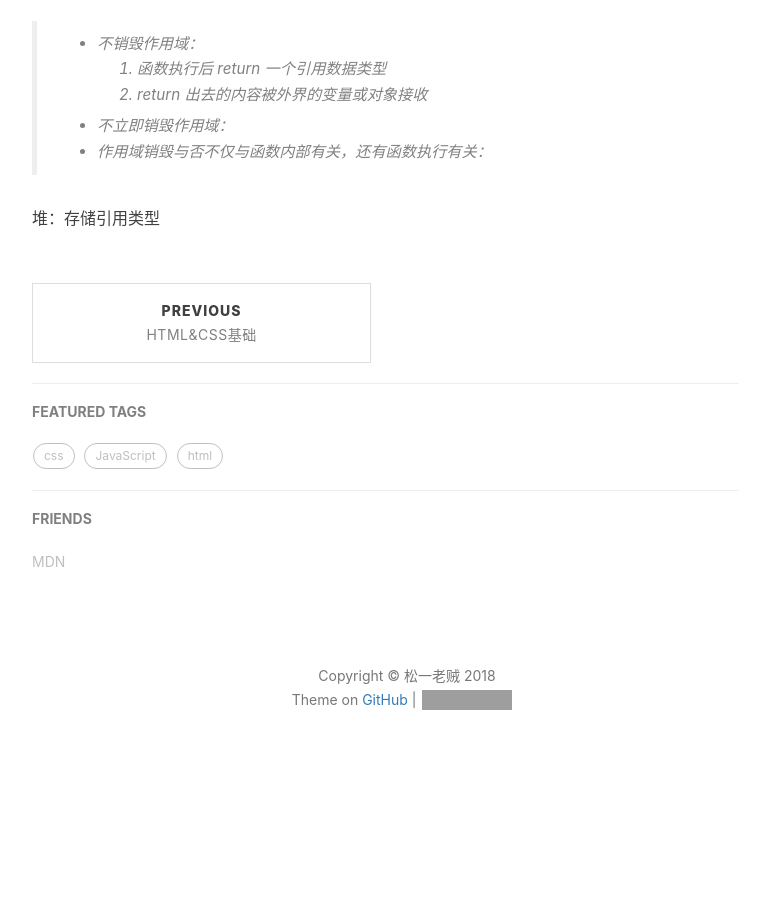
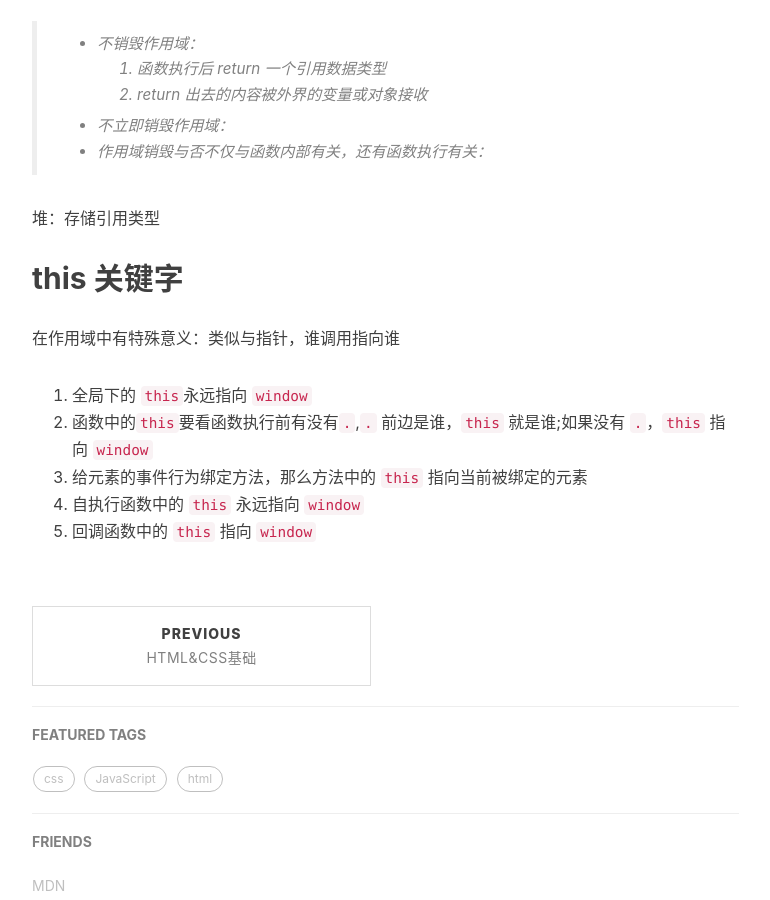
Before and after one commit to sunwgit/sunwgit.github.io, a Jekyll site: the page built from _posts/2018-01-17-js高级.md, in a window 1280 px wide and 900 px high, scrolled down 4584 px. Shown: the whole window, without its empty margins (233-1003 px from the left). Built offline with Jekyll 4.4.1, drawn with Linux system fonts in a browser that asks for light colours; nearby versions of some CDN libraries; our own code applies the rules of GitHub Pages for plain Markdown files; comment, search, counter and statistics services are not loaded; before the commit the page ends 5388 px from its top, so only the background shows below that; grey boxes are pictures that could not be loaded.

Commit message:
this关键字

```diff
--- a/_posts/2018-01-17-js高级.md
+++ b/_posts/2018-01-17-js高级.md
@@ -189,8 +189,18 @@ console.log(ary);//[0,2,3,4]
 
 >   -   不销毁作用域：
 >   1.  函数执行后 return 一个引用数据类型
->   2. return 出去的内容被外界的变量或对象接收
+>   2.  return 出去的内容被外界的变量或对象接收
 >   -   不立即销毁作用域：
 >   -   作用域销毁与否不仅与函数内部有关，还有函数执行有关：
 
 堆：存储引用类型
+
+## this 关键字
+
+在作用域中有特殊意义：类似与指针，谁调用指向谁
+
+1.  全局下的 `this`永远指向 `window`
+2.  函数中的`this`要看函数执行前有没有`.`,`.` 前边是谁，`this` 就是谁;如果没有 `.`，`this` 指向 `window`
+3.  给元素的事件行为绑定方法，那么方法中的 `this` 指向当前被绑定的元素
+4.  自执行函数中的 `this` 永远指向 `window`
+5.  回调函数中的 `this` 指向 `window`
```
